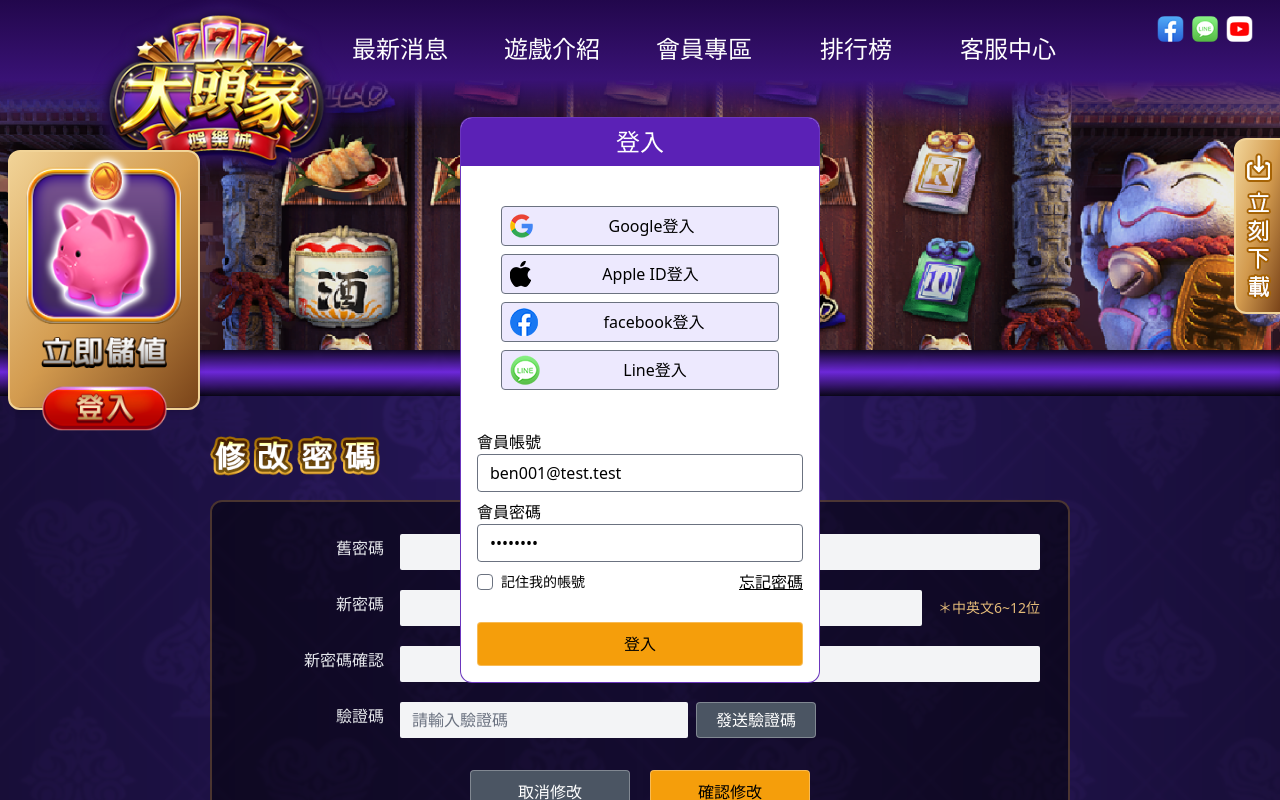
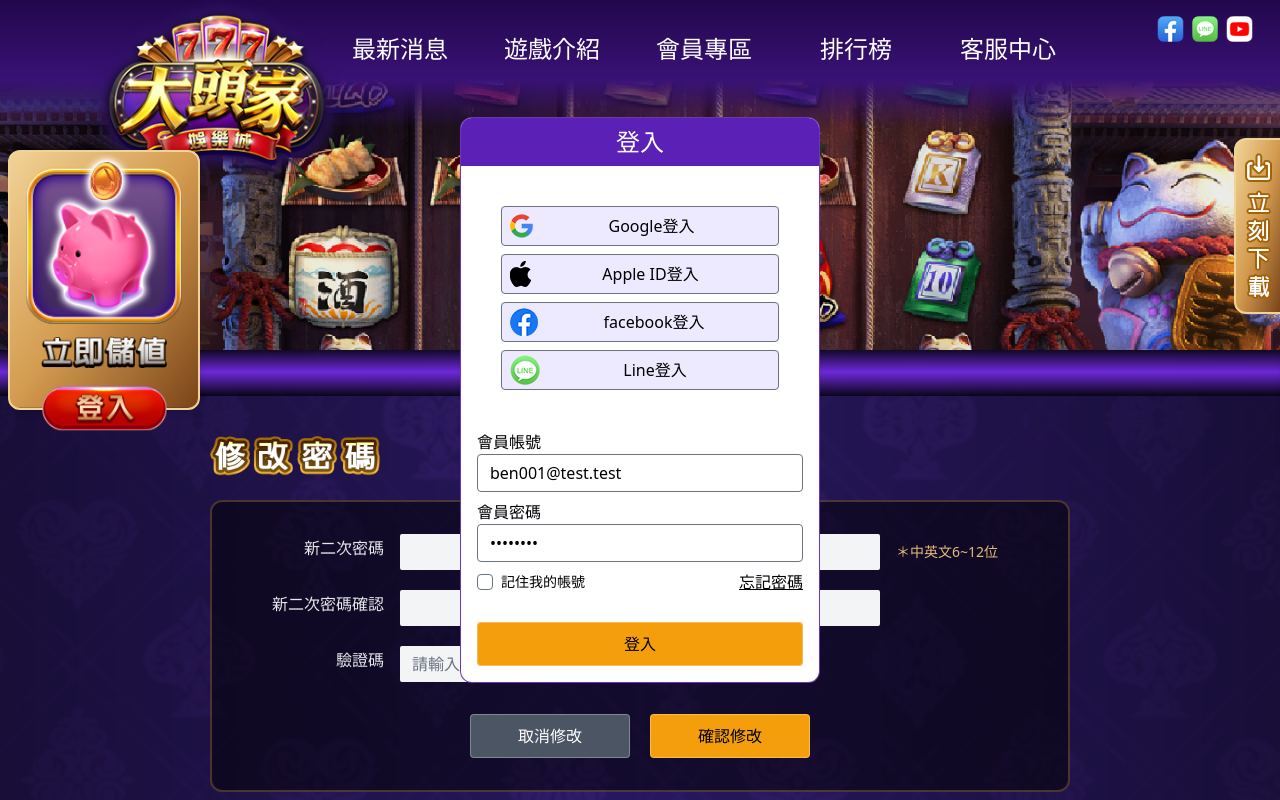
Before and after one commit to summerchen0101/official777-v2, a Next.js app: page /user-pw2 in a window 1280 px wide. Shown: the top 800 px of the page. Built offline with nearby package versions, Linux system fonts and the light colour scheme.

Commit message:
pw page ui updated

```diff
--- a/pages/user-pw.tsx
+++ b/pages/user-pw.tsx
@@ -6,7 +6,7 @@ import React from 'react'
 import { useForm } from 'react-hook-form'
 
 type Inputs = {
-  old_pw: string
+  code: string
   new_pw: string
   new_pw_confirm: string
 }
@@ -22,13 +22,13 @@ function UserPw() {
   } = useForm<Inputs>()
   const onSubmit = handleSubmit(async (d) => {
     try {
-      const res = await doUpdate({
-        old_password: d.old_pw,
-        new_password: d.new_pw,
-      })
-      if (res?.ok) {
-        alert('密碼更新成功')
-      }
+      // const res = await doUpdate({
+      //   code: d.code,
+      //   new_password: d.new_pw,
+      // })
+      // if (res?.ok) {
+      //   alert('密碼更新成功')
+      // }
       reset()
     } catch (err) {
       console.log(err)
@@ -49,26 +49,6 @@ function UserPw() {
                   htmlFor=""
                   className="mb-2 w-36 lg:text-right text-gray-200"
                 >
-                  舊密碼
-                </label>
-                <input
-                  type="password"
-                  className="rounded-sm border-none bg-gray-100 flex-1 h-9 lg:w-72"
-                  {...register('old_pw', {
-                    required: { value: true, message: '不可為空' },
-                  })}
-                />
-                {errors.old_pw && (
-                  <div className="text-sm text-red-500">
-                    {errors.old_pw.message}
-                  </div>
-                )}
-              </div>
-              <div className="flex flex-col lg:flex-row lg:space-x-4 lg:items-center">
-                <label
-                  htmlFor=""
-                  className="mb-2 w-36 lg:text-right text-gray-200"
-                >
                   新密碼
                 </label>
                 <input
@@ -82,7 +62,7 @@ function UserPw() {
                     },
                   })}
                 />
-                <p className="text-gold-400 text-sm mt-2 lg:mt-0">
+                <p className="lg:w-36 text-gold-400 text-sm mt-2 lg:mt-0">
                   ＊中英文6~12位
                 </p>
                 {errors.new_pw && (
@@ -110,11 +90,40 @@ function UserPw() {
                     },
                   })}
                 />
+                <div className="lg:w-36"></div>
                 {errors.new_pw_confirm && (
                   <div className="text-sm text-red-500">
                     {errors.new_pw_confirm.message}
                   </div>
                 )}
+              </div>
+
+              <div className="flex flex-col lg:flex-row lg:space-x-4 lg:items-center">
+                <label
+                  htmlFor=""
+                  className="mb-2 w-36 lg:text-right text-gray-200"
+                >
+                  驗證碼
+                </label>
+                <div className="flex items-center space-x-2">
+                  <input
+                    type="text"
+                    className="rounded-sm border-none bg-gray-100 flex-1 h-9 lg:w-72"
+                    {...register('code', {
+                      required: { value: true, message: '不可為空' },
+                    })}
+                    placeholder="請輸入驗證碼"
+                  />
+                  <div className="w-36">
+                    <button
+                      type="button"
+                      className="btn btn-sm"
+                      // onClick={onSendSms}
+                    >
+                      發送驗證碼
+                    </button>
+                  </div>
+                </div>
               </div>
               <div className="pt-3 text-center space-x-5 flex justify-center">
                 <button className="btn w-40" onClick={() => reset()}>
--- a/pages/user-pw2.tsx
+++ b/pages/user-pw2.tsx
@@ -6,12 +6,11 @@ import React from 'react'
 import { useForm } from 'react-hook-form'
 
 type Inputs = {
-  old_pw: string
+  code: string
   new_pw: string
   new_pw_confirm: string
-  code: string
 }
-function UserPw() {
+function UserPw2() {
   useAuth()
   const { handler: doUpdate, isLoading } = usePwUpdate()
   const {
@@ -23,13 +22,13 @@ function UserPw() {
   } = useForm<Inputs>()
   const onSubmit = handleSubmit(async (d) => {
     try {
-      const res = await doUpdate({
-        old_password: d.old_pw,
-        new_password: d.new_pw,
-      })
-      if (res?.ok) {
-        alert('二次密碼更新成功')
-      }
+      // const res = await doUpdate({
+      //   code: d.code,
+      //   new_password: d.new_pw,
+      // })
+      // if (res?.ok) {
+      //   alert('密碼更新成功')
+      // }
       reset()
     } catch (err) {
       console.log(err)
@@ -50,27 +49,7 @@ function UserPw() {
                   htmlFor=""
                   className="mb-2 w-36 lg:text-right text-gray-200"
                 >
-                  舊密碼
-                </label>
-                <input
-                  type="password"
-                  className="rounded-sm border-none bg-gray-100 flex-1 h-9 lg:w-72"
-                  {...register('old_pw', {
-                    required: { value: true, message: '不可為空' },
-                  })}
-                />
-                {errors.old_pw && (
-                  <div className="text-sm text-red-500">
-                    {errors.old_pw.message}
-                  </div>
-                )}
-              </div>
-              <div className="flex flex-col lg:flex-row lg:space-x-4 lg:items-center">
-                <label
-                  htmlFor=""
-                  className="mb-2 w-36 lg:text-right text-gray-200"
-                >
-                  新密碼
+                  新二次密碼
                 </label>
                 <input
                   type="password"
@@ -83,7 +62,7 @@ function UserPw() {
                     },
                   })}
                 />
-                <p className="text-gold-400 text-sm mt-2 lg:mt-0">
+                <p className="lg:w-36 text-gold-400 text-sm mt-2 lg:mt-0">
                   ＊中英文6~12位
                 </p>
                 {errors.new_pw && (
@@ -98,7 +77,7 @@ function UserPw() {
                   htmlFor=""
                   className="mb-2 w-36 lg:text-right text-gray-200"
                 >
-                  新密碼確認
+                  新二次密碼確認
                 </label>
                 <input
                   type="password"
@@ -111,6 +90,7 @@ function UserPw() {
                     },
                   })}
                 />
+                <div className="lg:w-36"></div>
                 {errors.new_pw_confirm && (
                   <div className="text-sm text-red-500">
                     {errors.new_pw_confirm.message}
@@ -145,7 +125,6 @@ function UserPw() {
                   </div>
                 </div>
               </div>
-
               <div className="pt-3 text-center space-x-5 flex justify-center">
                 <button className="btn w-40" onClick={() => reset()}>
                   取消修改
@@ -162,4 +141,4 @@ function UserPw() {
   )
 }
 
-export default UserPw
+export default UserPw2
```
